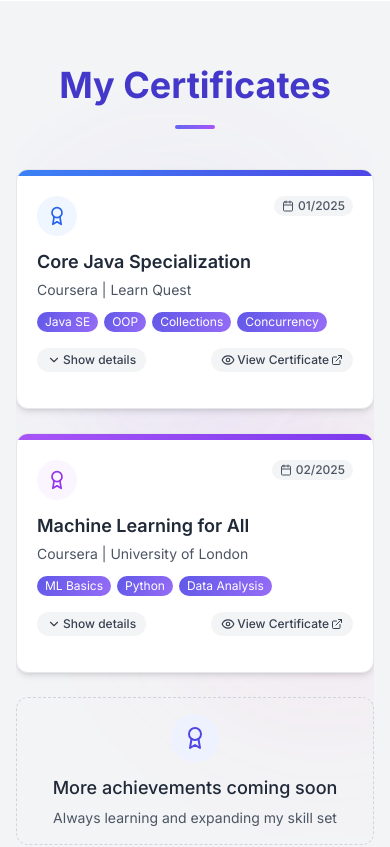
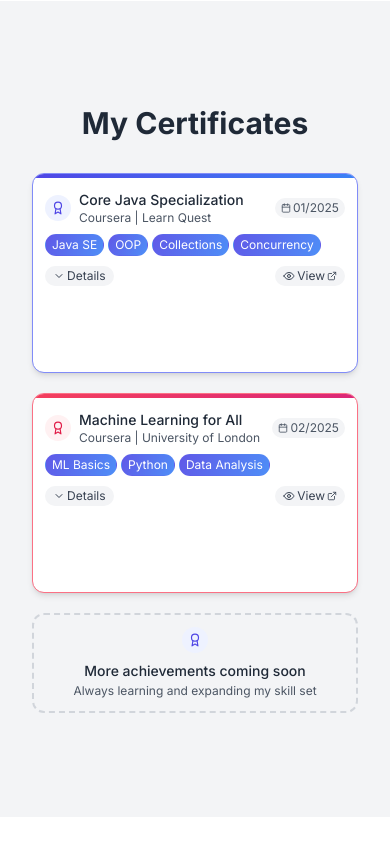
Before and after one commit to alamin5G/portfolio, a React (Create React App) app: page / in a window 390 px wide. Shown: the part 8120-8967 px from the top of the page. Built offline with nearby package versions, Linux system fonts and the light colour scheme.

Commit message:
certificate version 2

```diff
--- a/src/components/CertificatesSection.jsx
+++ b/src/components/CertificatesSection.jsx
@@ -6,40 +6,32 @@ const CertificateCard = ({ certificate, index }) => {
   const [isExpanded, setIsExpanded] = useState(false);
   const expandRef = useRef(null);
 
-  // Get certificate color theme based on index
+  // Get certificate color theme based on index - UPDATED COLOR SCHEMES
   const getThemeColors = (idx) => {
     const themes = [
       {
-        primary: 'from-blue-500 to-indigo-600',
-        border: 'border-blue-400 dark:border-blue-500',
-        light: 'bg-blue-50 dark:bg-blue-900/20',
-        icon: 'text-blue-600 dark:text-blue-400',
-        glow: 'shadow-blue-500/30',
-        bg: 'bg-blue-500/20 dark:bg-blue-600/10'
+        primary: 'from-indigo-600 to-blue-500',
+        border: 'border-indigo-400 dark:border-indigo-500',
+        light: 'bg-indigo-50 dark:bg-indigo-900/20',
+        icon: 'text-indigo-600 dark:text-indigo-400'
       },
       {
-        primary: 'from-purple-500 to-violet-600',
-        border: 'border-purple-400 dark:border-purple-500',
-        light: 'bg-purple-50 dark:bg-purple-900/20',
-        icon: 'text-purple-600 dark:text-purple-400',
-        glow: 'shadow-purple-500/30',
-        bg: 'bg-purple-500/20 dark:bg-purple-600/10'
+        primary: 'from-rose-500 to-pink-600',
+        border: 'border-rose-400 dark:border-rose-500',
+        light: 'bg-rose-50 dark:bg-rose-900/20',
+        icon: 'text-rose-600 dark:text-rose-400'
       },
       {
-        primary: 'from-emerald-500 to-teal-600',
-        border: 'border-emerald-400 dark:border-emerald-500',
-        light: 'bg-emerald-50 dark:bg-emerald-900/20',
-        icon: 'text-emerald-600 dark:text-emerald-400',
-        glow: 'shadow-emerald-500/30',
-        bg: 'bg-emerald-500/20 dark:bg-emerald-600/10'
+        primary: 'from-teal-500 to-emerald-600',
+        border: 'border-teal-400 dark:border-teal-500',
+        light: 'bg-teal-50 dark:bg-teal-900/20',
+        icon: 'text-teal-600 dark:text-teal-400'
       },
       {
         primary: 'from-amber-500 to-orange-600',
         border: 'border-amber-400 dark:border-amber-500',
         light: 'bg-amber-50 dark:bg-amber-900/20',
-        icon: 'text-amber-600 dark:text-amber-400',
-        glow: 'shadow-amber-500/30',
-        bg: 'bg-amber-500/20 dark:bg-amber-600/10'
+        icon: 'text-amber-600 dark:text-amber-400'
       }
     ];
 
@@ -61,54 +53,52 @@ const CertificateCard = ({ certificate, index }) => {
 
   return (
     <div
-      className={`certificate-card bg-white dark:bg-gray-800 rounded-xl overflow-hidden
-        border border-${theme.primary.split('-')[1]}-300/30 dark:border-${theme.primary.split('-')[1]}-500/30
-        ${isHovered ? `${theme.glow} shadow-lg` : 'shadow-md'}
-        transition-all duration-300`}
+      className="certificate-card-container h-full"
       onMouseEnter={() => setIsHovered(true)}
       onMouseLeave={() => setIsHovered(false)}
     >
-      {/* Top gradient bar */}
-      <div className={`h-1.5 bg-gradient-to-r ${theme.primary}`}></div>
+      <div className={`certificate-card bg-white dark:bg-gray-800 rounded-xl border ${theme.border} certificate-gradient-border
+        overflow-hidden ${isHovered ? 'shadow-lg' : 'shadow-md'} transition-all duration-300 h-full`}
+        data-color={theme.primary.split(' ')[0].replace('from-', '')}
+      >
+        <div className={`h-1 bg-gradient-to-r ${theme.primary}`}></div>
 
-      <div className="p-5">
-        <div className="flex items-start justify-between">
-          {/* Certificate icon */}
-          <div className={`cert-icon p-2.5 rounded-full ${theme.light} ${theme.icon}`}>
-            <Award className="w-5 h-5" />
+        <div className="p-3">
+          {/* Header */}
+          <div className="flex items-center justify-between">
+            <div className="flex items-center">
+              <div className={`cert-icon p-1.5 rounded-full ${theme.light} ${theme.icon} transition-all duration-300`}>
+                <Award className="w-3.5 h-3.5" />
+              </div>
+              <div className="ml-2">
+                <h3 className="text-sm font-medium text-gray-800 dark:text-gray-100 transition-colors duration-300">
+                  {certificate.name}
+                </h3>
+                <p className="text-xs text-gray-600 dark:text-gray-400">
+                  {certificate.issuer}
+                </p>
+              </div>
             </div>
 
-          {/* Date badge */}
-          <span className={`text-xs font-medium px-2 py-0.5 rounded-full flex items-center
-            ${isHovered ? `bg-gradient-to-r ${theme.primary} text-white` : 'bg-gray-100 dark:bg-gray-700 text-gray-600 dark:text-gray-300'}
+            <span className={`text-xs px-1.5 py-0.5 rounded-full flex items-center
+              ${isHovered ? `bg-gradient-to-r ${theme.primary} text-white` : 'bg-gray-100 dark:bg-gray-700 text-gray-600 dark:text-gray-400'}
               transition-all duration-300`}>
-            <Calendar className="w-3 h-3 mr-1" />
+              <Calendar className="w-2.5 h-2.5 mr-0.5" />
               {certificate.date}
             </span>
           </div>
 
-        {/* Certificate title */}
-        <h3 className={`text-lg font-semibold mt-3 mb-1 transition-colors duration-300
-          ${isHovered ? theme.icon : 'text-gray-800 dark:text-gray-100'}`}>
-          {certificate.name}
-        </h3>
-
-        {/* Issuer */}
-        <p className="text-gray-600 dark:text-gray-300 text-sm mb-3">
-          {certificate.issuer}
-        </p>
-
-        {/* Skills tags */}
-        <div className="flex flex-wrap gap-1.5 mb-3">
+          {/* Skills */}
+          <div className="flex flex-wrap gap-1 mt-2">
             {certificate.skills && certificate.skills.map((skill, idx) => (
               <span
                 key={idx}
-              className="skill-tag text-xs px-2 py-0.5 rounded-full
-                transition-all duration-300"
+                className="skill-tag text-xs px-1.5 py-0.5 rounded-full border border-transparent transition-all duration-300"
                 style={{
+                  animationDelay: `${idx * 0.1}s`,
                   background: `linear-gradient(${isHovered ? '140deg' : '120deg'}, var(--cert-bg-start), var(--cert-bg-end))`,
                   color: 'white',
-                boxShadow: isHovered ? '0 2px 4px var(--cert-shadow)' : 'none'
+                  boxShadow: isHovered ? '0 1px 2px var(--cert-shadow)' : 'none'
                 }}
                 data-color={theme.primary.split(' ')[0].replace('from-', '')}
               >
@@ -117,23 +107,23 @@ const CertificateCard = ({ certificate, index }) => {
             ))}
           </div>
 
-        {/* Actions row */}
-        <div className="mt-4 flex items-center justify-between">
+          {/* Actions */}
+          <div className="mt-2.5 flex justify-between items-center">
             <button
               onClick={toggleExpanded}
-            className={`certificate-expand-btn flex items-center text-xs font-medium py-1 px-2.5 rounded-full
+              className={`certificate-expand-btn flex items-center text-xs py-0.5 px-2 rounded-full
                 ${isExpanded ? 'bg-gradient-to-r ' + theme.primary + ' text-white' : 'bg-gray-100 dark:bg-gray-700 text-gray-700 dark:text-gray-300'}
                 transition-all duration-300`}
             >
               {isExpanded ? (
                 <>
-                <ChevronUp className="w-3.5 h-3.5 mr-0.5" />
-                Hide details
+                  <ChevronUp className="w-3 h-3 mr-0.5" />
+                  Hide
                 </>
               ) : (
                 <>
-                <ChevronDown className="w-3.5 h-3.5 mr-0.5" />
-                Show details
+                  <ChevronDown className="w-3 h-3 mr-0.5" />
+                  Details
                 </>
               )}
             </button>
@@ -142,63 +132,77 @@ const CertificateCard = ({ certificate, index }) => {
               href={certificate.link}
               target="_blank"
               rel="noopener noreferrer"
-            className={`flex items-center text-xs font-medium py-1 px-2.5 rounded-full
+              className={`certificate-view-btn flex items-center text-xs py-0.5 px-2 rounded-full
                 ${isHovered ? 'bg-gradient-to-r ' + theme.primary + ' text-white' : 'bg-gray-100 dark:bg-gray-700 text-gray-700 dark:text-gray-300'}
                 transition-all duration-300`}
-            onClick={(e) => e.stopPropagation()}
             >
-            <Eye className="w-3.5 h-3.5 mr-0.5" />
-            View Certificate
-            <ExternalLink className="w-3 h-3 ml-0.5" />
+              <Eye className="w-3 h-3 mr-0.5" />
+              View
+              <ExternalLink className="w-2.5 h-2.5 ml-0.5" />
             </a>
           </div>
 
-        {/* Expandable details section */}
+          {/* Expandable content */}
           <div
             ref={expandRef}
-          className={`overflow-hidden transition-all duration-500 ease-in-out
-            ${theme.bg} rounded-lg mt-4
-            ${isExpanded ? 'border border-' + theme.primary.split('-')[1] + '-300/30 dark:border-' + theme.primary.split('-')[1] + '-500/30' : ''}`}
+            className="overflow-hidden transition-all duration-300 max-h-0"
           >
-          {isExpanded && (
-            <div className="p-3.5">
-              <h4 className={`text-xs font-semibold ${theme.icon} mb-2`}>What I learned:</h4>
-              <ul className="space-y-1 list-disc pl-4">
+            <div className="pt-2 mt-2 border-t border-gray-200 dark:border-gray-700">
+              <h4 className="text-xs font-medium mb-1">What I learned:</h4>
+              <ul className="text-xs list-disc pl-4 space-y-0.5 text-gray-700 dark:text-gray-300">
                 {certificate.achievements ? certificate.achievements.map((item, i) => (
-                  <li key={i} className="text-xs text-gray-700 dark:text-gray-300">{item}</li>
+                  <li key={i}>{item}</li>
                 )) : certificate.skills.map((skill, i) => (
-                  <li key={i} className="text-xs text-gray-700 dark:text-gray-300">
-                    Mastered {skill} fundamentals and practical applications
-                  </li>
+                  <li key={i}>Learnt {skill} fundamentals</li>
                 ))}
               </ul>
             </div>
-          )}
           </div>
+        </div>
+
+        {/* Corner decoration */}
+        <div className="certificate-corner"></div>
+      </div>
+
+      {/* Interactive pulse circles */}
+      <div className="certificate-pulse-container">
+        {[...Array(3)].map((_, i) => (
+          <div
+            key={i}
+            className="certificate-pulse"
+            style={{
+              animationDelay: `${i * 0.8}s`,
+              '--pulse-color': `var(--${theme.primary.split('-')[1]}-pulse-color)`
+            }}
+          ></div>
+        ))}
       </div>
     </div>
   );
 };
 
-const PlaceholderCard = ({ index, isVisible }) => {
+// Rest of the code remains the same
+
+const PlaceholderCard = () => {
   return (
-    <div
-      className="certificate-placeholder border border-dashed border-gray-300 dark:border-gray-700 rounded-xl p-4
+    <div className="relative h-full">
+      <div className="certificate-placeholder border-2 border-dashed border-gray-300 dark:border-gray-700 rounded-xl p-3
         flex flex-col items-center justify-center text-center h-full
-        transition-all duration-500 hover:border-indigo-400 dark:hover:border-indigo-500 group"
-    >
+        transition-all duration-500 hover:border-indigo-400 dark:hover:border-indigo-500 group">
         <div
           className="absolute inset-0 bg-gradient-to-br from-indigo-500/5 to-purple-500/5
             dark:from-indigo-500/10 dark:to-purple-500/10 rounded-xl opacity-0 group-hover:opacity-100 transition-opacity duration-500"
         ></div>
 
-      <div className="p-3 rounded-full bg-indigo-50 dark:bg-indigo-900/30 text-indigo-600 dark:text-indigo-400
-        mb-3 transform transition-transform duration-500 group-hover:rotate-12 group-hover:scale-110 relative z-10">
-        <Award className="w-6 h-6" />
+        <div className="p-1.5 rounded-full bg-indigo-50 dark:bg-indigo-900/30 text-indigo-600 dark:text-indigo-400
+          mb-2 transform transition-transform duration-500 group-hover:rotate-12 group-hover:scale-110 relative z-10">
+          <Award className="w-3.5 h-3.5" />
         </div>
 
-      <h3 className="text-lg font-medium text-gray-800 dark:text-gray-200 mb-1.5 relative z-10">More achievements coming soon</h3>
-      <p className="text-sm text-gray-600 dark:text-gray-400 relative z-10">
+        <h3 className="text-sm font-medium text-gray-800 dark:text-gray-200 mb-0.5 relative z-10">
+          More achievements coming soon
+        </h3>
+        <p className="text-xs text-gray-600 dark:text-gray-400 relative z-10">
           Always learning and expanding my skill set
         </p>
 
@@ -217,10 +221,11 @@ const PlaceholderCard = ({ index, isVisible }) => {
           ))}
         </div>
       </div>
+    </div>
   );
 };
 
-const CertificatesSection = ({ certificates }) => {
+const CertificatesSection = ({ certificates = [] }) => {
   const sectionRef = useRef(null);
   const [isVisible, setIsVisible] = useState(false);
 
@@ -246,27 +251,16 @@ const CertificatesSection = ({ certificates }) => {
   }, []);
 
   return (
-    <div ref={sectionRef} className="container mx-auto max-w-6xl relative overflow-hidden">
-      {/* Animated background elements */}
-      <div className="absolute top-20 left-10 w-64 h-64 bg-indigo-500/5 dark:bg-indigo-500/10 rounded-full filter blur-3xl animate-blob"></div>
-      <div className="absolute top-40 right-10 w-72 h-72 bg-purple-500/5 dark:bg-purple-500/10 rounded-full filter blur-3xl animate-blob animation-delay-2000"></div>
-      <div className="absolute bottom-20 left-1/3 w-80 h-80 bg-pink-500/5 dark:bg-pink-500/10 rounded-full filter blur-3xl animate-blob animation-delay-4000"></div>
-
-      <div className="relative mb-16">
-        <h2 className="text-4xl font-bold text-center text-indigo-700 dark:text-indigo-400">
+    <div ref={sectionRef} className="container mx-auto px-4 py-10 max-w-6xl">
+      <h2 className="text-3xl font-bold text-center text-gray-800 dark:text-gray-200 mb-8">
         My Certificates
       </h2>
 
-        {/* Decorative elements */}
-        <div className="absolute -top-6 left-1/2 transform -translate-x-1/2 w-20 h-1 bg-gradient-to-r from-indigo-500 to-purple-500 rounded-full"></div>
-        <div className="absolute -bottom-6 left-1/2 transform -translate-x-1/2 w-10 h-1 bg-gradient-to-r from-indigo-500 to-purple-500 rounded-full"></div>
-      </div>
-
-      <div className="grid grid-cols-1 sm:grid-cols-2 lg:grid-cols-3 gap-6 relative z-10">
+      <div className="grid grid-cols-1 sm:grid-cols-2 lg:grid-cols-3 gap-5">
         {certificates.map((certificate, index) => (
           <div
             key={index}
-            className="opacity-0 transform translate-y-8"
+            className="opacity-0 transform translate-y-4"
             style={{
               animation: isVisible ? `fadeInUp 0.6s ease-out ${index * 0.2}s forwards` : 'none'
             }}
@@ -275,15 +269,14 @@ const CertificatesSection = ({ certificates }) => {
           </div>
         ))}
 
-        {/* Add Certificate Placeholder */}
         {certificates.length % 3 !== 0 && (
           <div
-            className="opacity-0 transform translate-y-8"
+            className="opacity-0 transform translate-y-4"
             style={{
               animation: isVisible ? `fadeInUp 0.6s ease-out ${certificates.length * 0.2}s forwards` : 'none'
             }}
           >
-            <PlaceholderCard index={certificates.length} isVisible={isVisible} />
+            <PlaceholderCard />
           </div>
         )}
       </div>
--- a/src/styles/certificates.css
+++ b/src/styles/certificates.css
@@ -1,3 +1,4 @@
+/* Keep this part exactly the same - don't change any animations */
 @keyframes fadeInUp {
   from {
     opacity: 0;
@@ -52,38 +53,155 @@
   }
 }
 
+@keyframes shimmer {
+  0% {
+    background-position: -100% 0;
+  }
+  100% {
+    background-position: 200% 0;
+  }
+}
+
+@keyframes pulsate {
+  0% {
+    transform: scale(0.6);
+    opacity: 0.15;
+  }
+  50% {
+    opacity: 0.25;
+  }
+  100% {
+    transform: scale(1.4);
+    opacity: 0;
+  }
+}
+
 /* Set up theme colors */
+/* Update only the color variables */
 :root {
-  --blue-pulse-color: rgba(59, 130, 246, 0.5);
-  --purple-pulse-color: rgba(147, 51, 234, 0.5);
-  --emerald-pulse-color: rgba(16, 185, 129, 0.5);
+  --indigo-pulse-color: rgba(79, 70, 229, 0.5);
+  --rose-pulse-color: rgba(225, 29, 72, 0.5);
+  --teal-pulse-color: rgba(20, 184, 166, 0.5);
   --amber-pulse-color: rgba(245, 158, 11, 0.5);
 
   --cert-bg-start: rgba(79, 70, 229, 0.9);
-  --cert-bg-end: rgba(139, 92, 246, 0.9);
+  --cert-bg-end: rgba(59, 130, 246, 0.9);
   --cert-shadow: rgba(79, 70, 229, 0.3);
 }
 
 /* Theme color setups based on data attributes */
-[data-color="blue"] {
+.certificate-card[data-color="indigo"] {
+  --cert-bg-start: rgba(79, 70, 229, 0.9);
+  --cert-bg-end: rgba(59, 130, 246, 0.9);
+  --cert-shadow: rgba(79, 70, 229, 0.3);
+}
+
+.certificate-card[data-color="rose"] {
+  --cert-bg-start: rgba(225, 29, 72, 0.9);
+  --cert-bg-end: rgba(236, 72, 153, 0.9);
+  --cert-shadow: rgba(225, 29, 72, 0.3);
+}
+
+.certificate-card[data-color="teal"] {
+  --cert-bg-start: rgba(20, 184, 166, 0.9);
+  --cert-bg-end: rgba(16, 185, 129, 0.9);
+  --cert-shadow: rgba(20, 184, 166, 0.3);
+}
+
+.certificate-card[data-color="amber"] {
+  --cert-bg-start: rgba(245, 158, 11, 0.9);
+  --cert-bg-end: rgba(234, 88, 12, 0.9);
+  --cert-shadow: rgba(245, 158, 11, 0.3);
+}
+
+/* Card positioning and 3D effects */
+.certificate-card-container {
+  position: relative;
+  height: 100%;
+  min-height: 200px;
+  z-index: 1;
+}
+
+.certificate-card-wrapper {
+  position: relative;
+  width: 100%;
+  height: 100%;
+  transition: transform 0.8s;
+  transform-style: preserve-3d;
+  min-height: 200px;
+}
+
+.certificate-card-wrapper.is-flipped {
+  transform: rotateY(180deg);
+}
+
+.certificate-card-side {
+  position: absolute;
+  width: 100%;
+  height: 100%;
+  -webkit-backface-visibility: hidden;
+  backface-visibility: hidden;
+}
+
+.certificate-card-back {
+  transform: rotateY(180deg);
+}
+
+/* Custom gradient borders */
+.certificate-gradient-border {
+  position: relative;
+  background-clip: padding-box;
+  z-index: 0;
+}
+
+.certificate-gradient-border::before {
+  content: '';
+  position: absolute;
+  inset: -2px;
+  border-radius: 12px;
+  padding: 2px;
+  background-image: linear-gradient(
+    135deg,
+    transparent 40%,
+    rgba(255, 255, 255, 0.2) 50%,
+    transparent 60%
+  );
+  background-size: 300% 300%;
+  animation: shimmer 3s linear infinite;
+  -webkit-mask:
+    linear-gradient(#fff 0 0) content-box,
+    linear-gradient(#fff 0 0);
+  -webkit-mask-composite: xor;
+  mask-composite: exclude;
+  z-index: -1;
+  opacity: 0;
+  transition: opacity 0.3s ease;
+}
+
+.certificate-card-container:hover .certificate-gradient-border::before {
+  opacity: 1;
+}
+
+/* Theme color setups based on data attributes */
+.certificate-card-side[data-color="blue"] {
   --cert-bg-start: rgba(59, 130, 246, 0.9);
   --cert-bg-end: rgba(79, 70, 229, 0.9);
   --cert-shadow: rgba(59, 130, 246, 0.3);
 }
 
-[data-color="purple"] {
+.certificate-card-side[data-color="purple"] {
   --cert-bg-start: rgba(147, 51, 234, 0.9);
   --cert-bg-end: rgba(139, 92, 246, 0.9);
   --cert-shadow: rgba(147, 51, 234, 0.3);
 }
 
-[data-color="emerald"] {
+.certificate-card-side[data-color="emerald"] {
   --cert-bg-start: rgba(16, 185, 129, 0.9);
   --cert-bg-end: rgba(20, 184, 166, 0.9);
   --cert-shadow: rgba(16, 185, 129, 0.3);
 }
 
-[data-color="amber"] {
+.certificate-card-side[data-color="amber"] {
   --cert-bg-start: rgba(245, 158, 11, 0.9);
   --cert-bg-end: rgba(234, 88, 12, 0.9);
   --cert-shadow: rgba(245, 158, 11, 0.3);
@@ -91,21 +209,102 @@
 
 /* Certificate icon animation */
 .cert-icon {
+  position: relative;
   transition: all 0.3s ease;
 }
 
-.certificate-card:hover .cert-icon {
+.certificate-card-front:hover .cert-icon {
   transform: scale(1.1) rotate(12deg);
 }
 
-/* Skill tag animations */
-.skill-tag {
+.certificate-card-front:hover .cert-icon::after {
+  content: '';
+  position: absolute;
+  inset: 0;
+  border-radius: 50%;
+  background: inherit;
+  filter: blur(8px);
+  opacity: 0.6;
+  z-index: -1;
+}
+
+/* Button hover effects */
+.certificate-expand-btn:hover,
+.certificate-view-btn:hover,
+.certificate-flip-btn:hover {
+  transform: translateY(-2px);
+}
+
+.certificate-view-full-btn:hover {
+  transform: scale(1.02);
+}
+
+/* Enlarge button on hover */
+.certificate-action-btn {
   transition: all 0.3s ease;
 }
 
-.certificate-card:hover .skill-tag {
-  transform: translateY(-1px);
-  box-shadow: 0 2px 4px var(--cert-shadow);
+.certificate-action-btn:hover .flip-icon {
+  transform: rotate(180deg);
+  transition: transform 0.7s ease;
+}
+
+/* Pulse animation around certificate cards */
+.certificate-pulse-container {
+  position: absolute;
+  inset: -10px;
+  overflow: hidden;
+  border-radius: 16px;
+  z-index: -1;
+  opacity: 0;
+  transition: opacity 0.3s ease;
+}
+
+.certificate-card-container:hover .certificate-pulse-container {
+  opacity: 1;
+}
+
+.certificate-pulse {
+  position: absolute;
+  top: 50%;
+  left: 50%;
+  width: 100%;
+  height: 100%;
+  border-radius: 16px;
+  background-color: var(--pulse-color);
+  transform: translate(-50%, -50%);
+  animation: pulsate 3s ease-out infinite;
+}
+
+/* Corner decoration */
+.certificate-corner {
+  position: absolute;
+  bottom: -20px;
+  right: -20px;
+  width: 60px;
+  height: 60px;
+  border-radius: 50%;
+  background: linear-gradient(135deg, transparent, rgba(255, 255, 255, 0.1));
+  opacity: 0;
+  transition: all 0.5s ease;
+}
+
+.certificate-card-front:hover .certificate-corner {
+  opacity: 0.3;
+  transform: scale(1.2);
+}
+
+/* Animated background */
+.animate-blob {
+  animation: blob 12s infinite alternate;
+}
+
+.animation-delay-2000 {
+  animation-delay: 2s;
+}
+
+.animation-delay-4000 {
+  animation-delay: 4s;
 }
 
 /* Placeholder animations */
@@ -133,25 +332,24 @@
   opacity: var(--opacity, 0.3);
 }
 
-/* Animated background */
-.animate-blob {
-  animation: blob 12s infinite alternate;
-}
-
-.animation-delay-2000 {
-  animation-delay: 2s;
-}
-
-.animation-delay-4000 {
-  animation-delay: 4s;
-}
-
 /* Enhanced accessibility */
 @media (prefers-reduced-motion: reduce) {
+  .certificate-card-wrapper,
   .animate-blob,
+  .certificate-pulse,
+  .certificate-card-front::before,
+  .certificate-gradient-border::before,
   .skill-tag,
   .certificate-placeholder-particles .particle {
     animation: none !important;
     transition: none !important;
   }
+
+  .certificate-card-wrapper.is-flipped {
+    transform: none !important;
+  }
+
+  .certificate-expand-section {
+    transition: none !important;
+  }
 }
```
Lines whose indentation alone changed are shown as unchanged.
